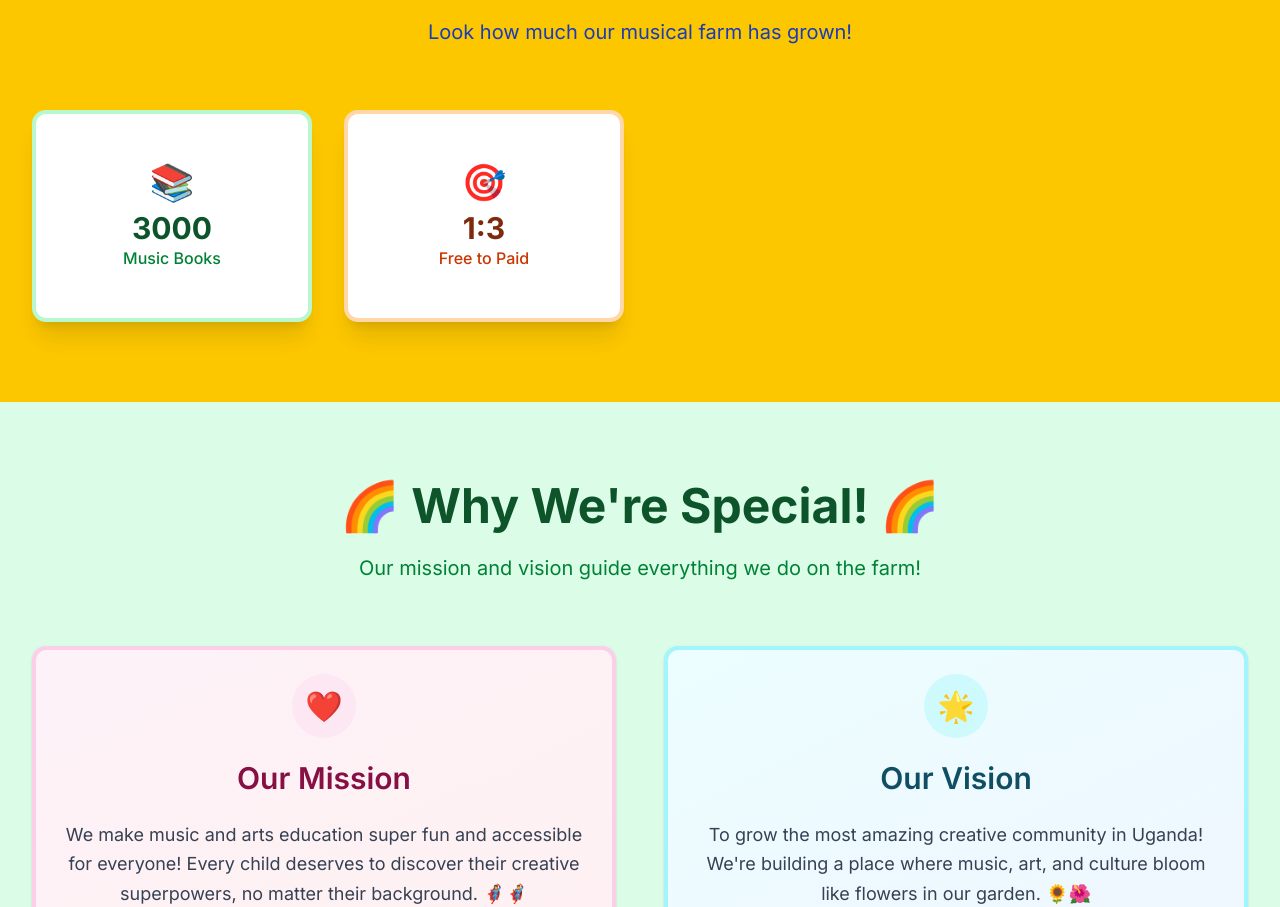
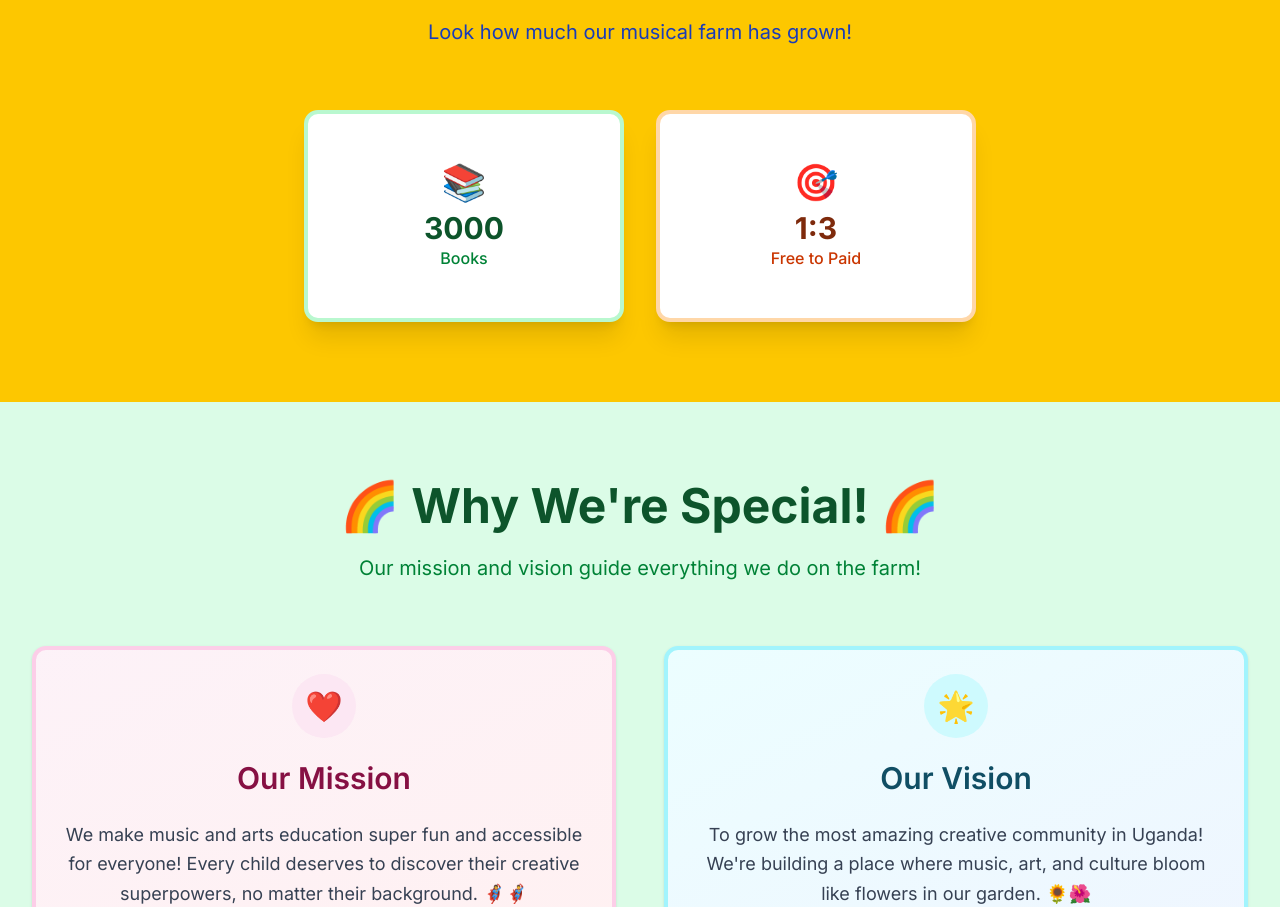
Before and after one commit to Mozart299/musiconthefarm, a Next.js app: page / in a window 1280 px wide. Shown: the part 998-1905 px from the top of the page. Built offline with nearby package versions, Linux system fonts and the light colour scheme.

Commit message:
fix: Update layout and styling of stats cards in HomePage component

```diff
--- a/src/app/page.tsx
+++ b/src/app/page.tsx
@@ -155,22 +155,21 @@ const HomePage = () => {
             initial="initial"
             whileInView="animate"
             viewport={{ once: true }}
-            className="grid grid-cols-2 md:grid-cols-4 gap-8 text-center"
+            className="grid grid-cols-1 md:grid-cols-2 gap-8 max-w-2xl mx-auto"
           >
-
             <motion.div variants={fadeInUp}>
               <Card className="bg-white border-4 border-green-200 shadow-xl hover:shadow-2xl transition-all transform hover:scale-105">
-                <CardContent className="p-6">
+                <CardContent className="p-6 text-center">
                   <div className="text-4xl mb-2">📚</div>
                   <div className="text-3xl font-bold text-green-900">3000</div>
-                  <div className="text-green-700 font-medium">Music Books</div>
+                  <div className="text-green-700 font-medium">Books</div>
                 </CardContent>
               </Card>
             </motion.div>
 
             <motion.div variants={fadeInUp}>
               <Card className="bg-white border-4 border-orange-200 shadow-xl hover:shadow-2xl transition-all transform hover:scale-105">
-                <CardContent className="p-6">
+                <CardContent className="p-6 text-center">
                   <div className="text-4xl mb-2">🎯</div>
                   <div className="text-3xl font-bold text-orange-900">1:3</div>
                   <div className="text-orange-700 font-medium">
```
